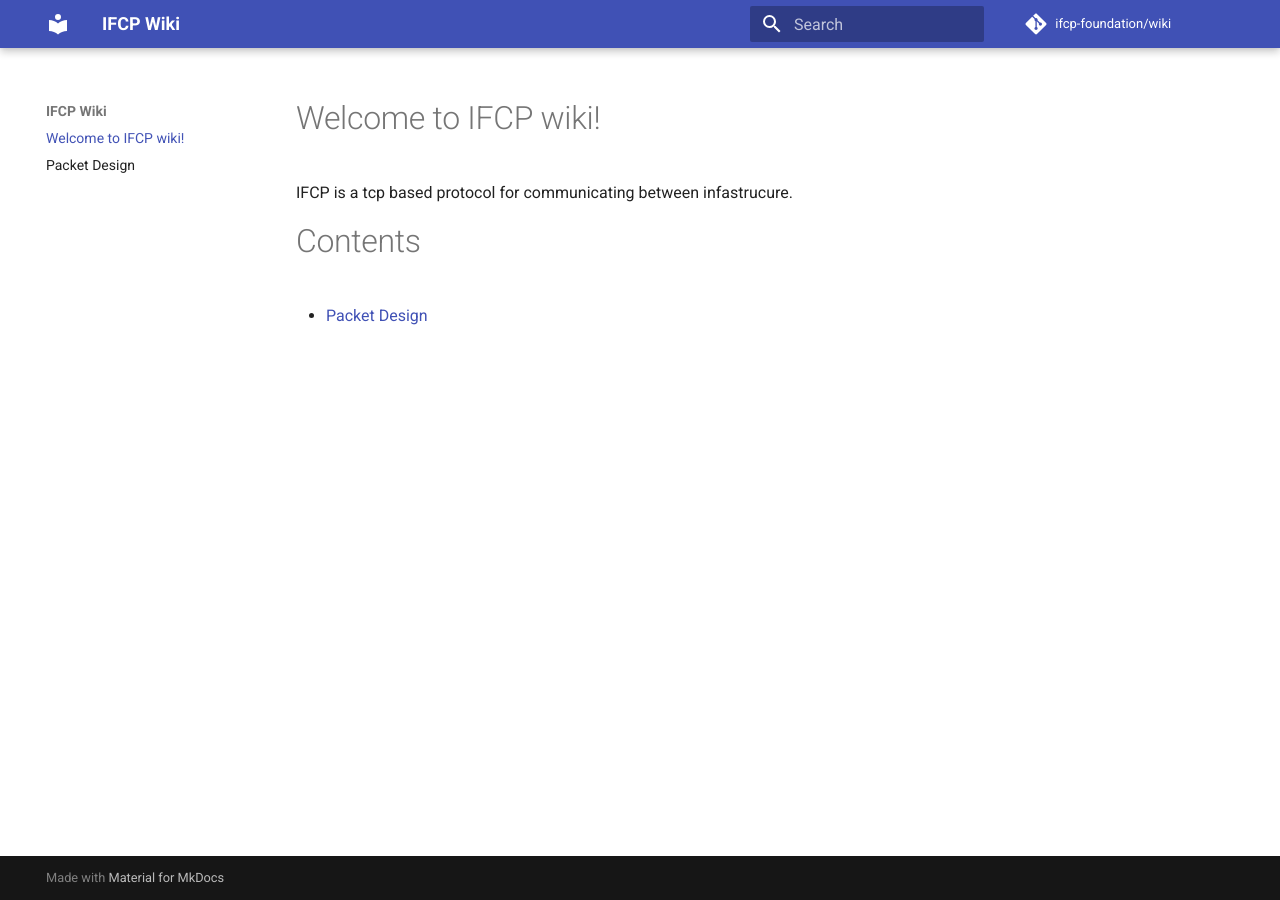
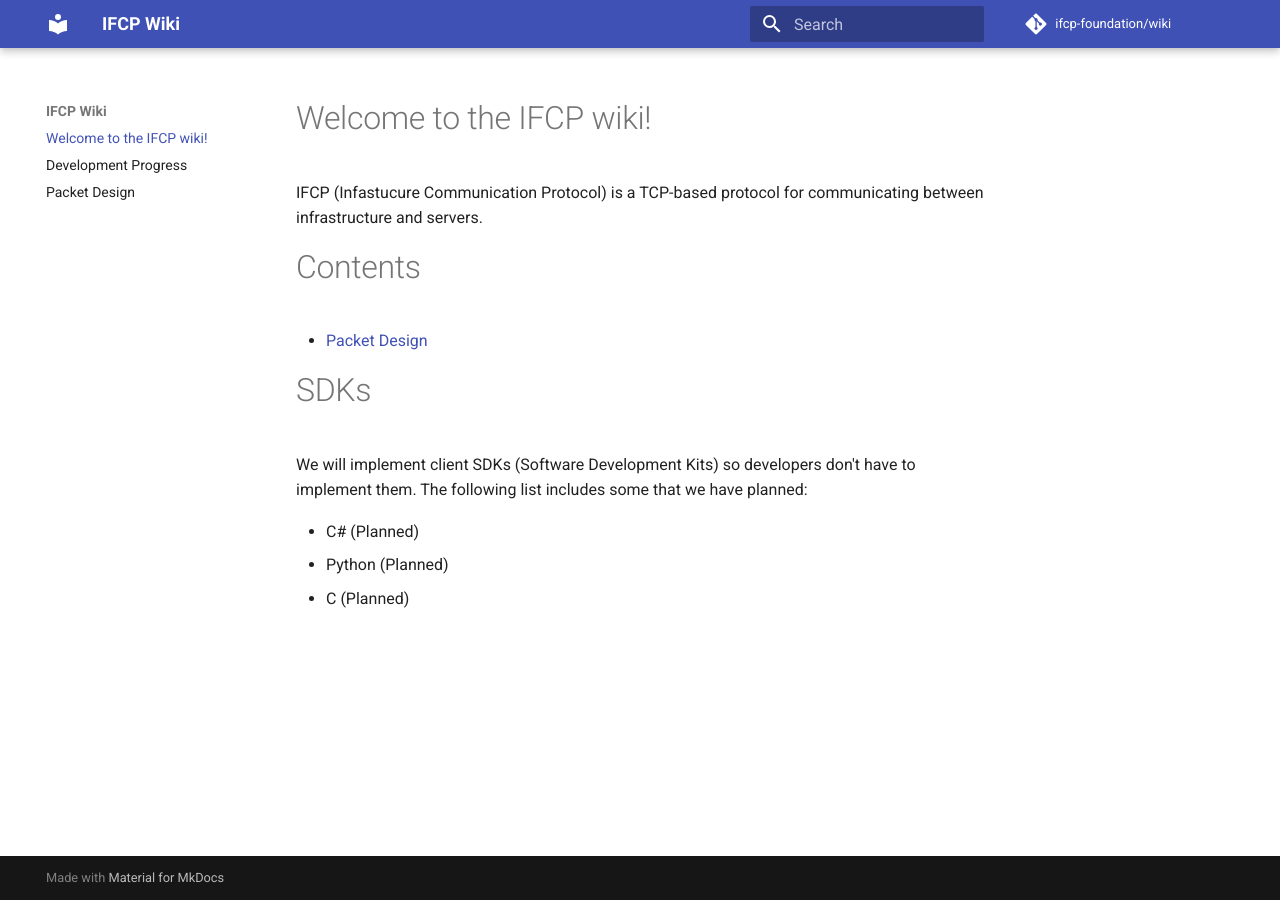
Before and after one commit to ifmp-foundation/wiki, an MkDocs documentation site: the page built from docs/index.md, in a window 1280 px wide. Built offline with MkDocs 1.6.1 and Material for MkDocs 9.7.7, drawn with Linux system fonts in a browser that asks for light colours; comment, search, counter and statistics services are not loaded.

Commit message:
Add development progress documentation and enhance index and packet design files

```diff
--- a/docs/index.md
+++ b/docs/index.md
@@ -1,6 +1,14 @@
-# Welcome to IFCP wiki!
+# Welcome to the IFCP wiki!
 
-IFCP is a tcp based protocol for communicating between infastrucure.
+IFCP (Infastucure Communication Protocol) is a TCP-based protocol for communicating between infrastructure and servers.
 
 # Contents
 - [Packet Design](./packet.md)
+
+# SDKs
+
+We will implement client SDKs (Software Development Kits) so developers don't have to implement them. The following list includes some that we have planned:
+
+- C# (Planned)
+- Python (Planned)
+- C (Planned)
```
Also changed, not shown: docs/development.md (added, +5 -0 lines), docs/packet.md (+5 -0 lines).
